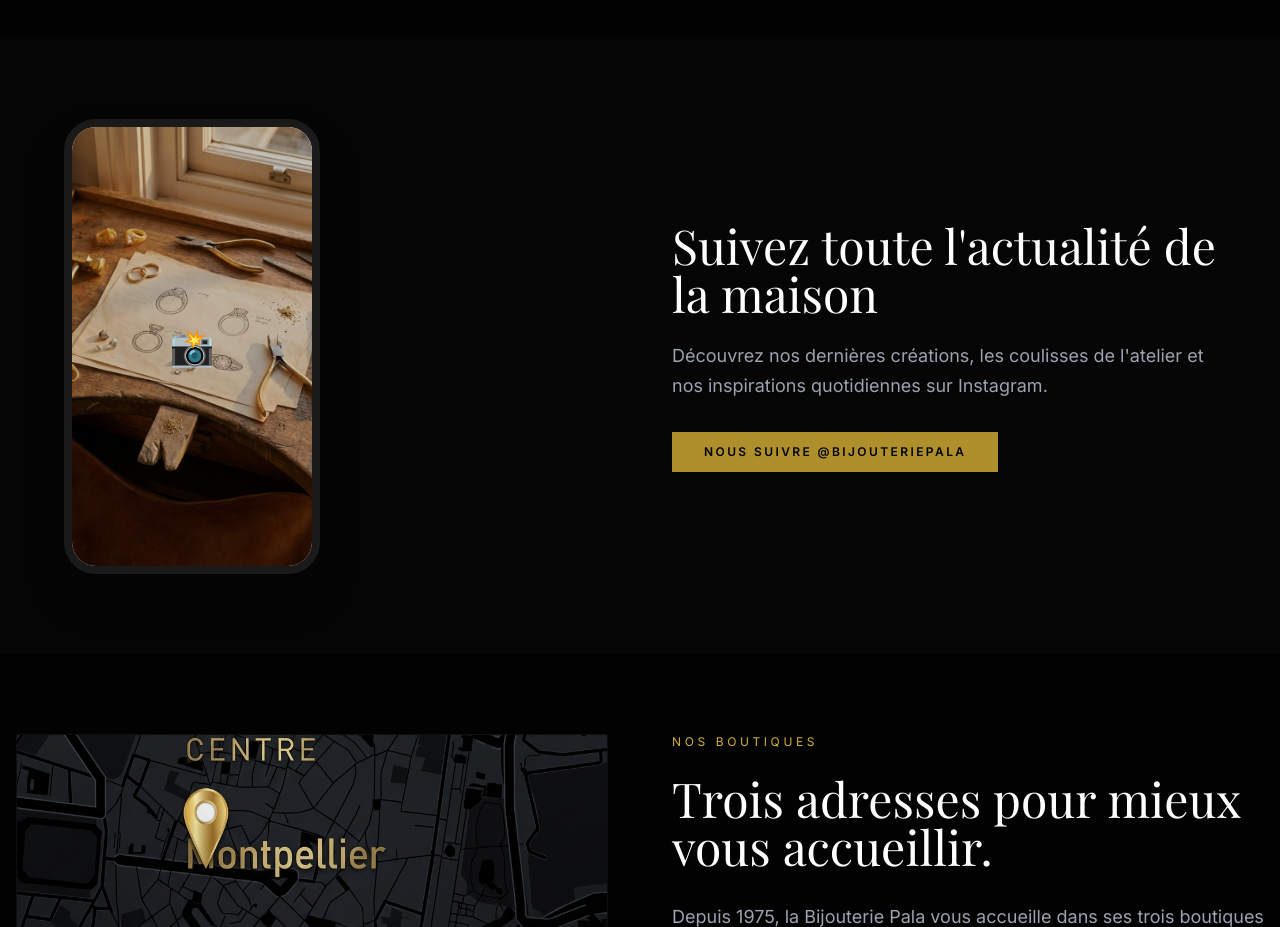
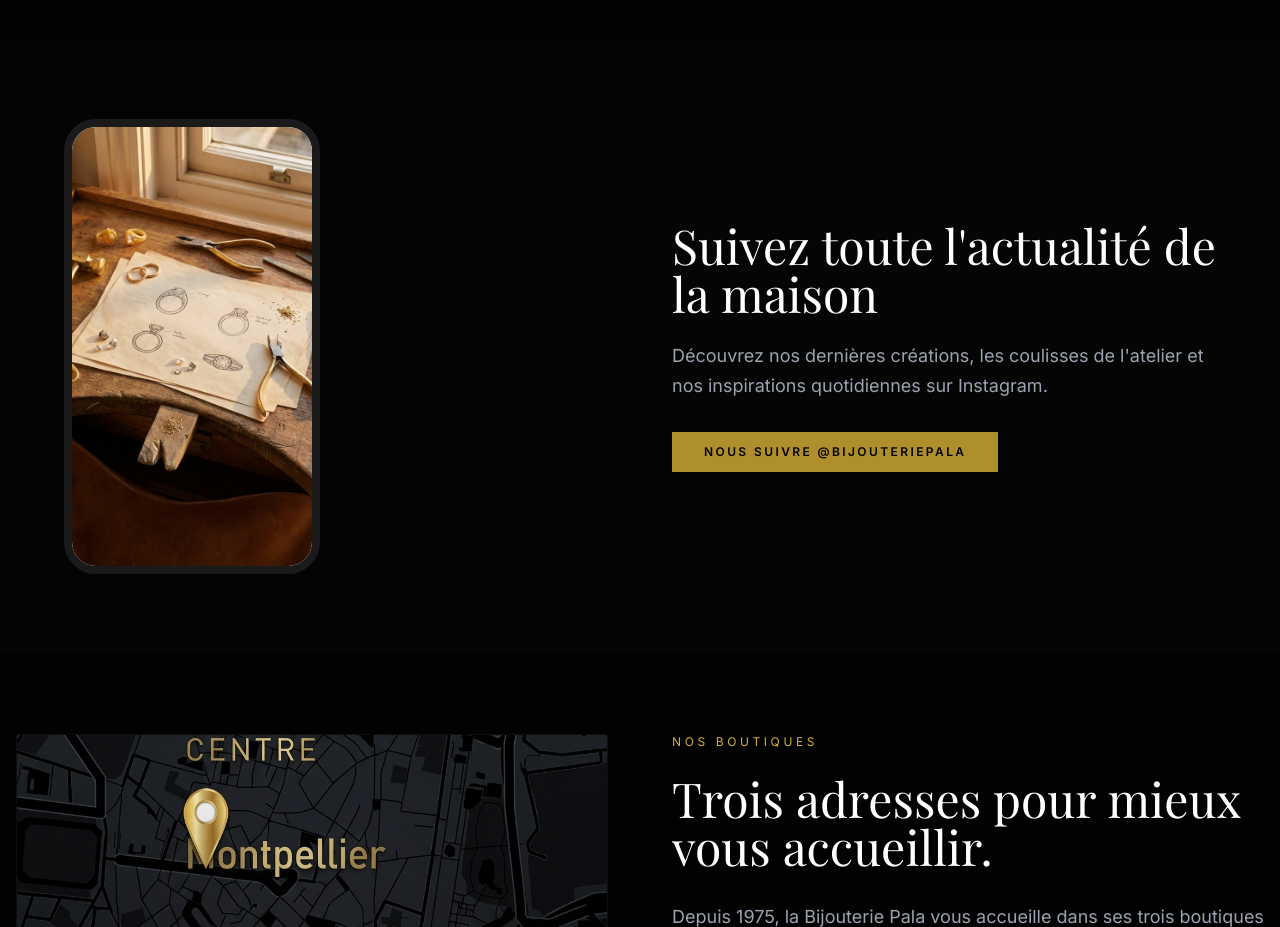
Before and after one commit to tejaswee-gits/Bijouterie-Pala, a Next.js app: page / in a window 1280 px wide. Shown: the part 8340-9267 px from the top of the page. Built offline with nearby package versions, Linux system fonts and the light colour scheme; a web font is replaced by a local one.

Commit message:
Fix: Remove camera icon overlay from social media section

```diff
--- a/src/app/page.tsx
+++ b/src/app/page.tsx
@@ -359,9 +359,7 @@ function MainContent() {
                 fill
                 className="object-cover"
               />
-              <div className="absolute inset-0 bg-black/20 flex items-center justify-center">
-                <div className="text-white text-4xl">📸</div>
-              </div>
+
             </div>
           </motion.div>
 
```
